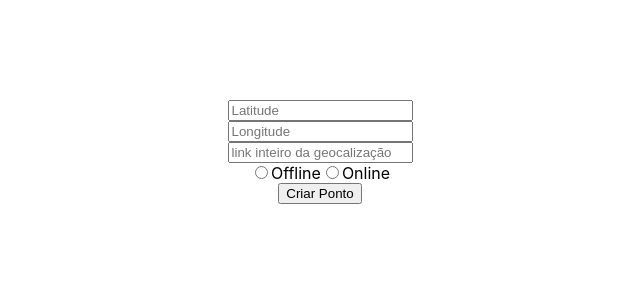
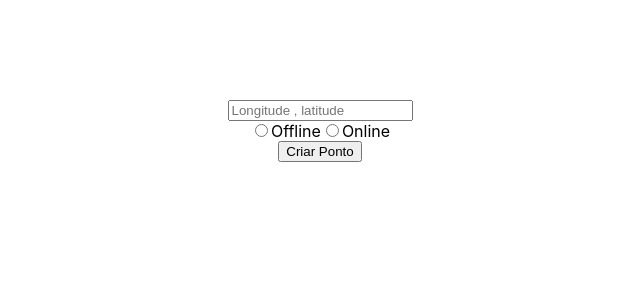
Before and after one commit to yarles-es/Marca-o-em-api-com-mapa, a React (Create React App) app: page / in a window 1280 px wide. Shown: the top 300 px of the page, without its empty margins (320-960 px from the left). Built offline with nearby package versions, Linux system fonts and the light colour scheme; no server answers.

Commit message:
removido por link e adicionado por geocalização com latitude e longitude em 1 imput só

```diff
--- a/src/App.js
+++ b/src/App.js
@@ -7,9 +7,7 @@ import "./App.css";
 function App() {
   const [position, setPosition] = useState(null);
   const [newPositions, setNewPositions] = useState([]);
-  const [inputLat, setInputLat] = useState("");
-  const [inputLong, setInputLong] = useState("");
-  const [linkgeo, setLinkgeo] = useState(null);
+  const [inputLatLong, setInputLatLong] = useState("");
   const [inputStatus, setInputState] = useState({
     offline: false,
     online: false,
@@ -20,66 +18,38 @@ function App() {
       setPosition([position.coords.latitude, position.coords.longitude]);
     });
   }, []);
-  const getNumbersGeo = (value) => {
-    const regex = new RegExp(/(-?\d{1,2}\.\d+)[^\d-]+(-?\d{1,2}\.\d+)/);
-    const latAndLong = regex.exec(value);
-    if(latAndLong) {
-      const longCurrent = Number(latAndLong[2]) - -0.0021887;
-      setNewPositions([
-        ...newPositions,
-        { ...inputStatus, geo: [latAndLong[1], String(longCurrent)] },
-      ]);
-    } else {
-      alert('Não foi possivel decodificar o link');
-    }
-  }
 
   const inputChange = ({ target }) => {
     const { name, value } = target;
     if (name === "state") {
       setInputState({ [value]: target.checked });
     }
-    if (name === "inputLat") setInputLat(value);
-    if (name === "inputLong") setInputLong(value);
-    if (name === "link") setLinkgeo(value);
+    if (name === "inputLatLong") setInputLatLong(value);
+
   };
 
   const applyButton = () => {
-    if (linkgeo) return getNumbersGeo(linkgeo);
-    if (!inputStatus.offline && !inputStatus.online && (!inputLat || inputLong))
+    if (!inputStatus.offline && !inputStatus.online && !inputLatLong)
       return alert("É nescessario que todos os dados estejam preenchidos");
     if (!inputStatus.offline && !inputStatus.online)
       return alert("é nescessario que escolha Offline ou Online");
-    if (!inputLat || !inputLong)
-      return alert("coordenadas não podem ficar vazias");
+    if (!inputLatLong) return alert("coordenadas não podem ficar vazias");
+    const arrayLongLat = inputLatLong.split(", ");
+    console.log(arrayLongLat);
     setNewPositions([
       ...newPositions,
-      { ...inputStatus, geo: [inputLat, inputLong] },
+      { ...inputStatus, geo: [...arrayLongLat] },
     ]);
-    setInputLat("");
-    setInputLong("");
+    setInputLatLong("");
     setInputState({ offline: false, online: false });
   };
 
   return (
     <div className="map">
-      {console.log(newPositions)}
       <input
         type="text"
-        placeholder="Latitude"
-        name="inputLat"
-        onChange={inputChange}
-      />
-      <input
-        type="text"
-        placeholder="Longitude"
-        name="inputLong"
-        onChange={inputChange}
-      />
-      <input
-        type="text"
-        placeholder="link inteiro da geocalização"
-        name="link"
+        placeholder="Longitude , latitude"
+        name="inputLatLong"
         onChange={inputChange}
       />
       <form>
@@ -132,5 +102,4 @@ function App() {
 
 export default App;
 
-
 // -41.0589677, -41.056779 -0.0021887
```
